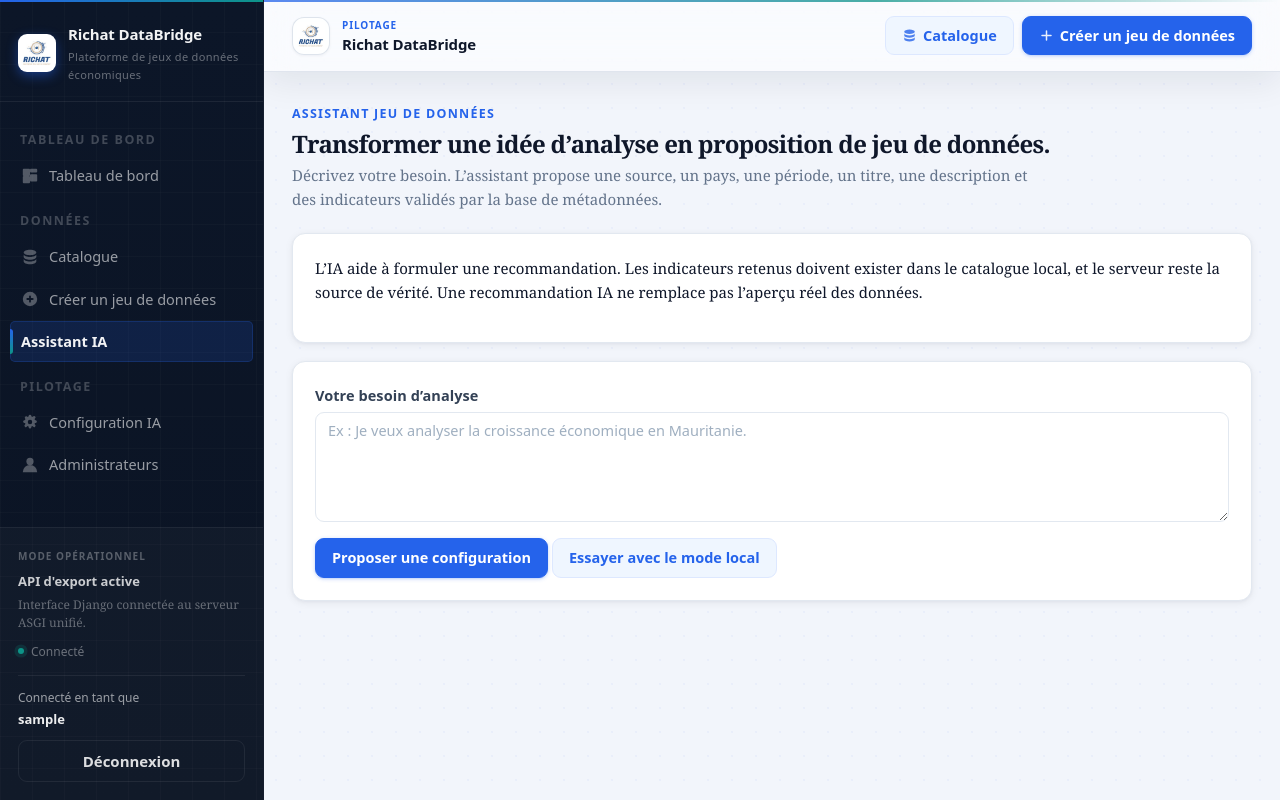
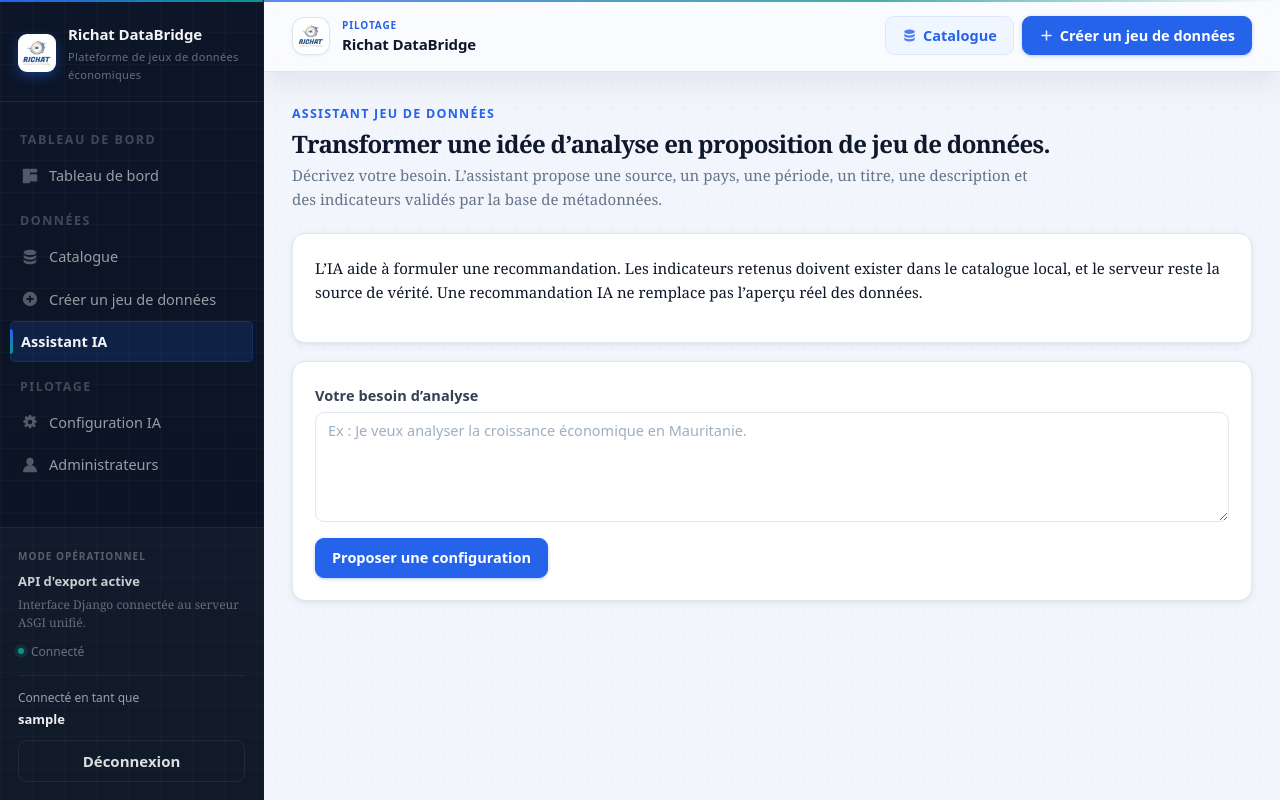
Before and after one commit to Mohamedyahye47/StageL3, a Django app: page /assistant/ in a window 1280 px wide. Run offline with Django 5.2, Linux system fonts and the light colour scheme; a user stored in the database is signed in; tables that the repository leaves empty hold one stand-in row (values such as "Sample post"); parts of the project's set-up code (start-up, migrations or seed data) failed here and were passed over.

Commit message:
Clean assistant AI configuration UI

```diff
--- a/databridge_web/dashboard/views.py
+++ b/databridge_web/dashboard/views.py
@@ -490,7 +490,7 @@ def _assistant_error_message(exc: Exception) -> str:
             )
 
         if exc.status_code == 429:
-            return str(exc) if "limite de taux" in message_text else "Quota IA atteint. Réessayez plus tard ou utilisez le mode local."
+            return str(exc) if "limite de taux" in message_text else "Quota IA atteint. Réessayez plus tard ou passez AI_PROVIDER=local dans Configuration IA."
 
         if exc.status_code in {502, 503, 504} or any(
             term in message_text
@@ -512,16 +512,19 @@ def ai_assistant(request):
     if request.method == "POST":
         action = request.POST.get("action", "generate")
 
-        if action in {"generate", "generate_local"}:
+        if action == "generate":
             user_request = request.POST.get("user_request", "").strip()
 
             if not user_request:
                 error = "Veuillez décrire votre besoin d'analyse."
             else:
                 try:
+                    session_ai_config = request.session.get("model_parameter_values")
+                    if session_ai_config:
+                        api_client.update_ai_runtime_config(_model_parameter_payload(session_ai_config))
                     recommendation = get_ai_dataset_recommendation(
                         user_request,
-                        local_only=action == "generate_local",
+                        local_only=False,
                     )
 
                     light_recommendation = _build_light_ai_recommendation(recommendation)
@@ -536,7 +539,7 @@ def ai_assistant(request):
                         object_type="assistant_ia",
                         object_id=recommendation.get("run_id", ""),
                         extra={
-                            "local_only": action == "generate_local",
+                            "local_only": False,
                             "source_execution": recommendation.get("source_execution"),
                             "status": "success",
                         },
@@ -549,9 +552,9 @@ def ai_assistant(request):
                     if exc.status_code == 429 and exc.payload.get("error_type") == "ai_quota_exceeded":
                         retry_after = exc.payload.get("retry_after_seconds")
                         if retry_after:
-                            error = f"Quota IA atteint. Réessayez dans environ {retry_after} secondes ou utilisez la proposition locale."
+                            error = f"Quota IA atteint. Réessayez dans environ {retry_after} secondes ou passez AI_PROVIDER=local dans Configuration IA."
                         else:
-                            error = "Quota IA atteint. Réessayez plus tard ou utilisez la proposition locale."
+                            error = "Quota IA atteint. Réessayez plus tard ou passez AI_PROVIDER=local dans Configuration IA."
                     else:
                         error = _assistant_error_message(exc)
 
@@ -561,7 +564,7 @@ def ai_assistant(request):
                         object_type="assistant_ia",
                         extra={
                             "status_code": exc.status_code,
-                            "local_only": action == "generate_local",
+                            "local_only": False,
                         },
                     )
 
@@ -573,7 +576,7 @@ def ai_assistant(request):
                         object_type="assistant_ia",
                         extra={
                             "reason": "backend_unavailable",
-                            "local_only": action == "generate_local",
+                            "local_only": False,
                         },
                     )
 
@@ -585,7 +588,7 @@ def ai_assistant(request):
                         object_type="assistant_ia",
                         extra={
                             "reason": exc.__class__.__name__,
-                            "local_only": action == "generate_local",
+                            "local_only": False,
                         },
                     )
 
@@ -1823,7 +1826,6 @@ def _build_model_parameter_groups(
     groups: list[dict[str, Any]] = []
     runtime_config = runtime_config or {}
     provider_options = runtime_config.get("providers_by_layer") or {}
-    disabled_options = runtime_config.get("disabled_providers_by_layer") or {}
     model_options = runtime_config.get("models_by_layer") or {}
     resolved_values: dict[str, Any] = {}
     for group in MODEL_PARAMETER_GROUPS:
@@ -1876,9 +1878,6 @@ def _build_model_parameter_groups(
             )
             resolved_values[name] = value
         groups.append({**group, "fields": fields})
-        layer = next((field.get("layer") for field in group["fields"] if field.get("layer")), None)
-        if layer:
-            groups[-1]["disabled_providers"] = disabled_options.get(layer, [])
     return groups
 
 
--- a/databridge_web/templates/ai_assistant.html
+++ b/databridge_web/templates/ai_assistant.html
@@ -51,16 +51,6 @@
           Proposer une configuration
         {% endif %}
       </button>
-      <button
-        class="btn btn-soft"
-        type="submit"
-        name="action"
-        value="generate_local"
-        data-assistant-submit="1"
-        data-loading-text="Préparation locale..."
-      >
-        Essayer avec le mode local
-      </button>
     </div>
   </form>
 </section>
@@ -68,22 +58,6 @@
 {% if error %}
   <div class="alert alert-warning app-alert">
     {{ error }}
-    {% if quota_error %}
-      <form method="post" class="mt-3">
-        {% csrf_token %}
-        <input type="hidden" name="user_request" value="{{ user_request }}">
-        <button
-          class="btn btn-soft"
-          type="submit"
-          name="action"
-          value="generate_local"
-          data-assistant-submit="1"
-          data-loading-text="Préparation locale..."
-        >
-          Essayer avec le mode local
-        </button>
-      </form>
-    {% endif %}
   </div>
 {% endif %}
 
@@ -175,45 +149,9 @@
 
     <div class="info-row">
       <span>Méthode</span>
-      <strong>{% if recommendation.source_execution == "local_rules" %}Règles locales{% else %}Appel IA unique{% endif %}</strong>
+      <strong>{% if recommendation.source_execution == "local_rules" %}Configuration locale{% else %}Configuration IA active{% endif %}</strong>
     </div>
   </div>
-
-  <details class="technical-details mt-3">
-    <summary>Traçabilité technique</summary>
-    <div class="info-grid mt-3">
-      <div class="info-row">
-        <span>Fournisseur</span>
-        <strong>{{ recommendation.fournisseur_ia|default:"Non disponible" }}</strong>
-      </div>
-      <div class="info-row">
-        <span>Modèle</span>
-        <strong>{{ recommendation.modele_ia|default:"Non disponible"|technical_label }}</strong>
-      </div>
-      <div class="info-row">
-        <span>Appels IA externes</span>
-        <strong>{{ recommendation.ai_calls|default:"0" }}</strong>
-      </div>
-      <div class="info-row">
-        <span>Intention serveur</span>
-        <strong>{{ recommendation.topic_intent|default:"-" }}</strong>
-      </div>
-      <div class="info-row">
-        <span>Statut interne</span>
-        <strong>{{ recommendation.etat_metier|status_label }}</strong>
-      </div>
-      <div class="info-row">
-        <span>Confiance déclarée par l’IA</span>
-        <strong>{{ recommendation.confidence|default:"Non utilisée comme preuve" }}</strong>
-      </div>
-      {% if recommendation.retry_after_seconds %}
-        <div class="info-row">
-          <span>Nouvelle tentative</span>
-          <strong>Dans environ {{ recommendation.retry_after_seconds }} seconde(s)</strong>
-        </div>
-      {% endif %}
-    </div>
-  </details>
 
   <div class="mt-3">
     <form method="post">
```
Also changed, not shown: databridge_web/templates/model_parameters.html (+0 -7 lines).
